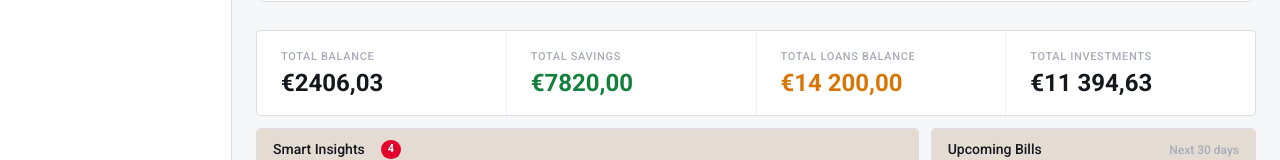
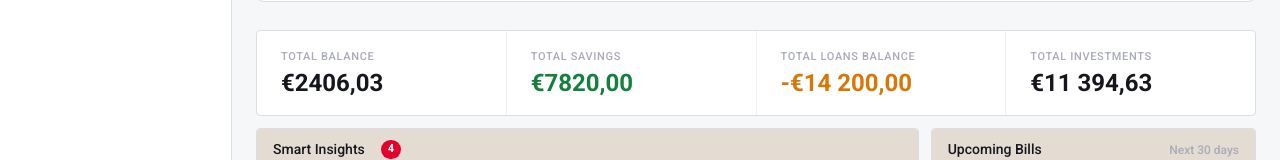
Before and after one commit to KATRINAPAVL/OB-Home-page, a Next.js app: page / in a window 1280 px wide. Shown: the part 519-679 px from the top of the page. Built offline with nearby package versions, Linux system fonts and the light colour scheme.

Commit message:
Show loans balance as negative value
https://claude.ai/code/session_01Y7G4eLzZBTGckSBqwUSRJ3

```diff
--- a/src/components/BalanceCard.tsx
+++ b/src/components/BalanceCard.tsx
@@ -11,12 +11,12 @@ export default function BalanceCard({ privacyMode }: Props) {
   const totalInvestments = mockNetWorth.breakdown.find(b => b.label === "Investments")?.value ?? 0;
 
   const fmt = (v: number) =>
-    privacyMode ? "••••••" : `€${v.toLocaleString("lv-LV", { minimumFractionDigits: 2, maximumFractionDigits: 2 })}`;
+    privacyMode ? "••••••" : `${v < 0 ? "-" : ""}€${Math.abs(v).toLocaleString("lv-LV", { minimumFractionDigits: 2, maximumFractionDigits: 2 })}`;
 
   const sections = [
     { label: "Total Balance", value: totalBalance, color: "var(--text-primary)" },
     { label: "Total Savings", value: totalSavings, color: "#15803d" },
-    { label: "Total Loans Balance", value: totalLoans, color: "#d97706" },
+    { label: "Total Loans Balance", value: -totalLoans, color: "#d97706" },
     { label: "Total Investments", value: totalInvestments, color: "var(--text-primary)" },
   ];
 
```
